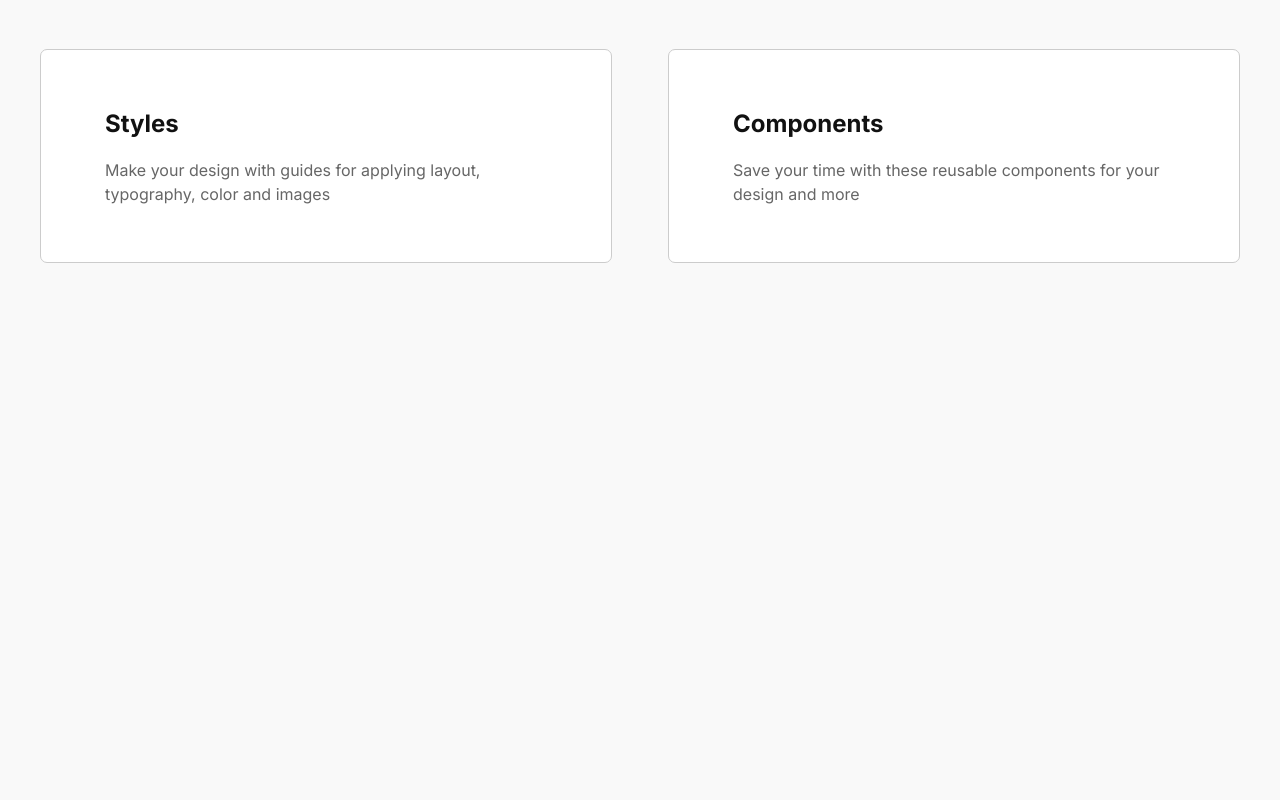
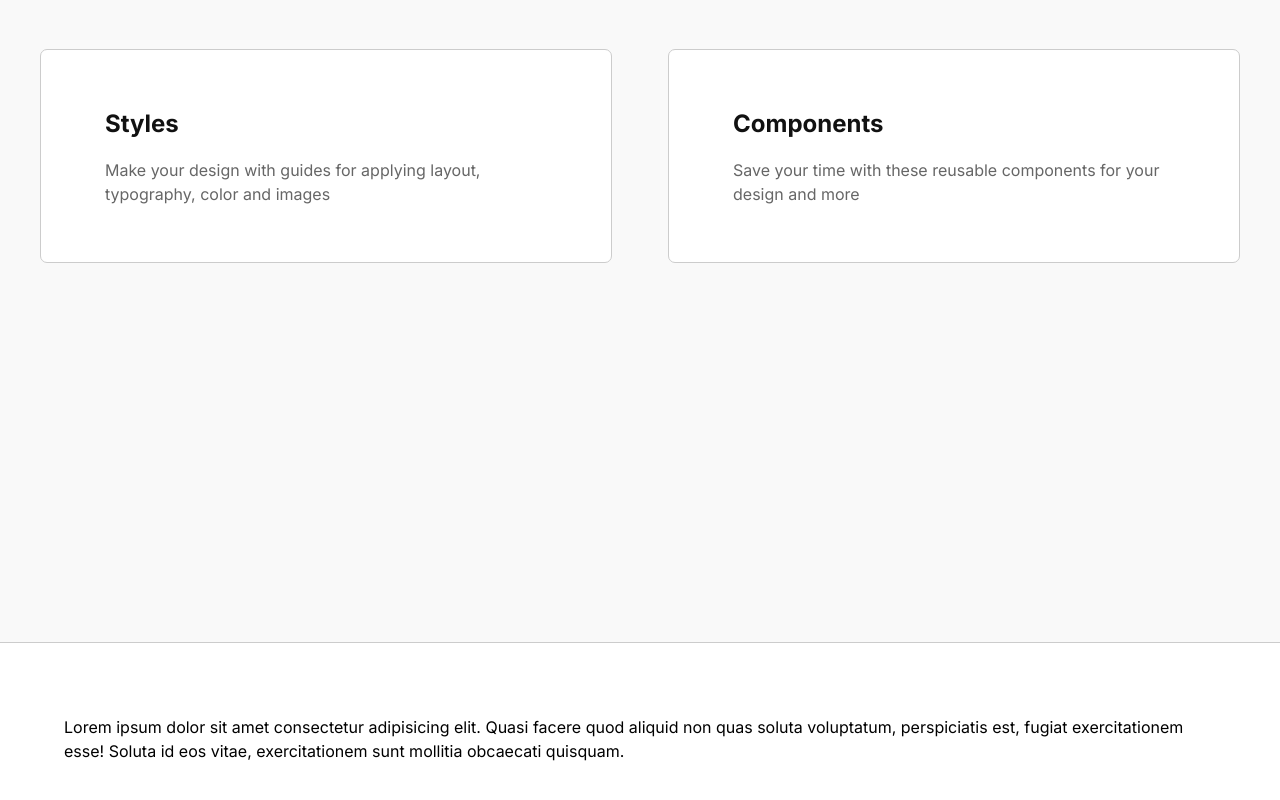
Before and after one commit to coding-cabin/design-system, a Next.js app: page / in a window 1280 px wide. Shown: the part 310-1110 px from the top of the page. Before the commit the page ends 880 px from the top, so only its background shows below. Built offline with nearby package versions, Linux system fonts and the light colour scheme.

Commit message:
Added a footer components

```diff
--- /dev/null
+++ b/components/layout/Footer.js
@@ -0,0 +1,24 @@
+import styled, { css } from "styled-components";
+import { width, colors, breakpoints } from "../../styles/variables";
+
+const Root = styled.footer`
+  padding: 4.5rem 4rem;
+  margin-top: 4.5rem;
+  background-color: ${colors.white};
+  border-top: 1px solid ${colors.borderColor};
+`;
+
+const RootInner = styled.div`
+  max-width: ${width.lg}px;
+  margin: auto;
+`;
+
+export default function Footer({ children }) {
+  return (
+    <>
+      <Root>
+        <RootInner>{children}</RootInner>
+      </Root>
+    </>
+  );
+}
--- a/components/layout/Layout.js
+++ b/components/layout/Layout.js
@@ -2,6 +2,7 @@ import styled from "styled-components";
 import SEO from "./SEO";
 import reset from "../../styles/reset";
 import Header from "./Header";
+import Footer from "./Footer";
 
 const Root = styled.main`
   min-height: 100vh;
@@ -16,6 +17,12 @@ export default function Layout({ children, pageTitle }) {
       </style>
       <Header />
       <Root>{children}</Root>
+      <Footer>
+        Lorem ipsum dolor sit amet consectetur adipisicing elit. Quasi facere
+        quod aliquid non quas soluta voluptatum, perspiciatis est, fugiat
+        exercitationem esse! Soluta id eos vitae, exercitationem sunt mollitia
+        obcaecati quisquam.
+      </Footer>
     </>
   );
 }
```
